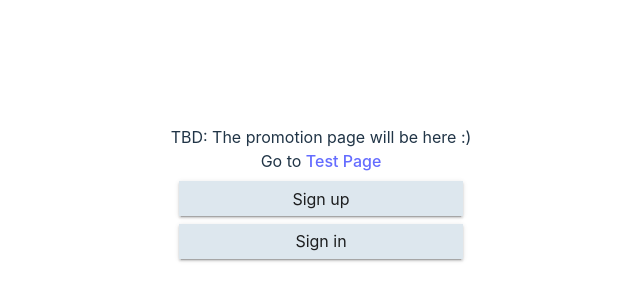
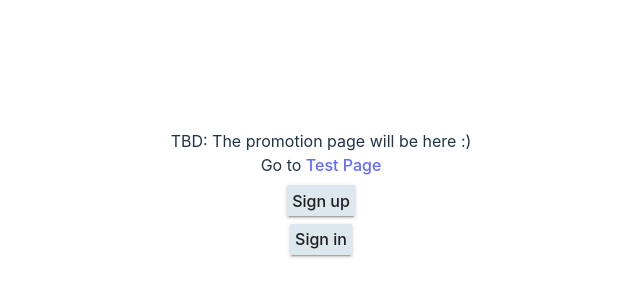
Before and after one commit to kusa-mochi/lite-sns, a React (Vite) app in the folder src/cmd/client/lite-sns-client/: page / in a window 1280 px wide. Shown: the part 204-504 px from the top of the page, without its empty margins (319-959 px from the left). Built offline with nearby package versions, Linux system fonts and the light colour scheme.

Commit message:
fix focused & disabled behaviors of the button component.

```diff
--- a/src/cmd/client/lite-sns-client/src/components/molecules/button.tsx
+++ b/src/cmd/client/lite-sns-client/src/components/molecules/button.tsx
@@ -5,8 +5,7 @@ import { useTheme } from "../../providers/themeProvider"
 type Props = {
     children?: ReactNode
     active?: boolean
-    enabled?: boolean
-    focused?: boolean
+    disabled?: boolean
     primary?: boolean
     secondary?: boolean
     onClick?: (e: MouseEvent) => void
@@ -14,7 +13,7 @@ type Props = {
 
 export default function Button (props: Props) {
     const theme = useTheme()
-    const { children, active, enabled, focused, primary, secondary, onClick } = props
+    const { children, active, disabled, primary, secondary, onClick } = props
     const [activeState, setActiveState] = useState(false)
     const [bgColor, setBgColor] = useState(theme.palette.secondary.main)
     const [fColor, setFColor] = useState(theme.palette.secondary.fontColor)
@@ -55,29 +54,37 @@ export default function Button (props: Props) {
         background-color: ${bgColor};
         color: ${fColor};
         box-shadow: rgba(0, 0, 0, 0.2) 0px 3px 1px -2px, rgba(0, 0, 0, 0.14) 0px 2px 2px 0px, rgba(0, 0, 0, 0.12) 0px 1px 5px 0px;
+        border: none;
+        border-radius: 0;
         font-size: ${fSize}rem;
         padding: ${fSize/3}rem;
-        cursor: ${enabled === false ? "default" : "pointer"};
-        opacity: ${enabled === undefined || enabled === true ? "1" : "0.4"};
-        outline-color: ${outlineColor};
-        outline-style: solid;
-        outline-width: ${focused === true ? "midium" : "0"};
+        cursor: ${disabled === true ? "default" : "pointer"};
+        opacity: ${disabled === undefined || disabled === false ? "1" : "0.4"};
+        outline: none;
 
         &:hover {
-            filter: ${enabled === false ? "none" : "brightness(90%)"};
+            filter: ${disabled === true ? "none" : "brightness(90%)"};
         }
 
-        filter: ${activeState && enabled !== false ? "brightness(80%)" : "none"};
+        &:focus {
+            outline-color: ${outlineColor};
+            outline-style: solid;
+            outline-width: 2px;
+            outline-offset: -2px;
+        }
+
+        filter: ${activeState && disabled === false ? "brightness(80%)" : "none"};
     `
 
     return (
         <>
-            <div
+            <button
                 onClick={onClick ? onClick : () => {}}
                 className={buttonStyle}
+                disabled={disabled}
             >
                 {children}
-            </div>
+            </button>
         </>
     )
 }
```
